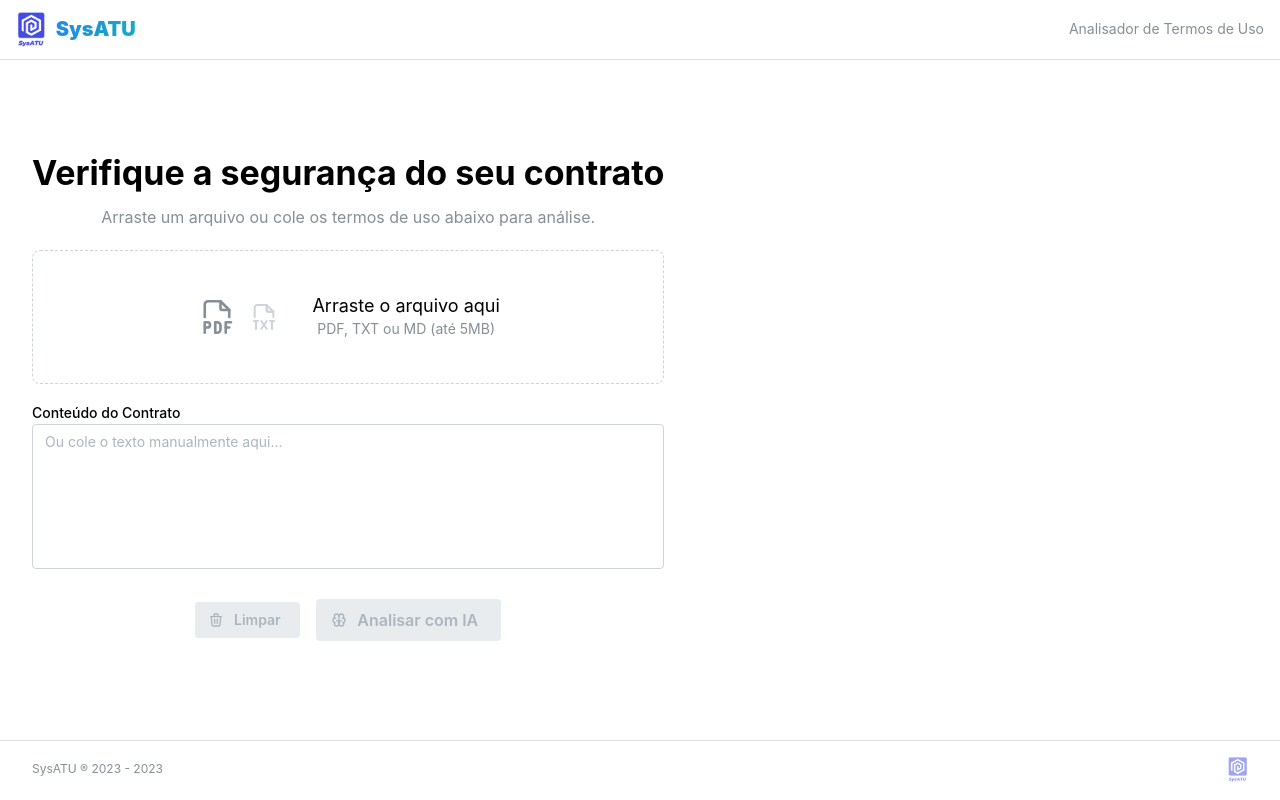
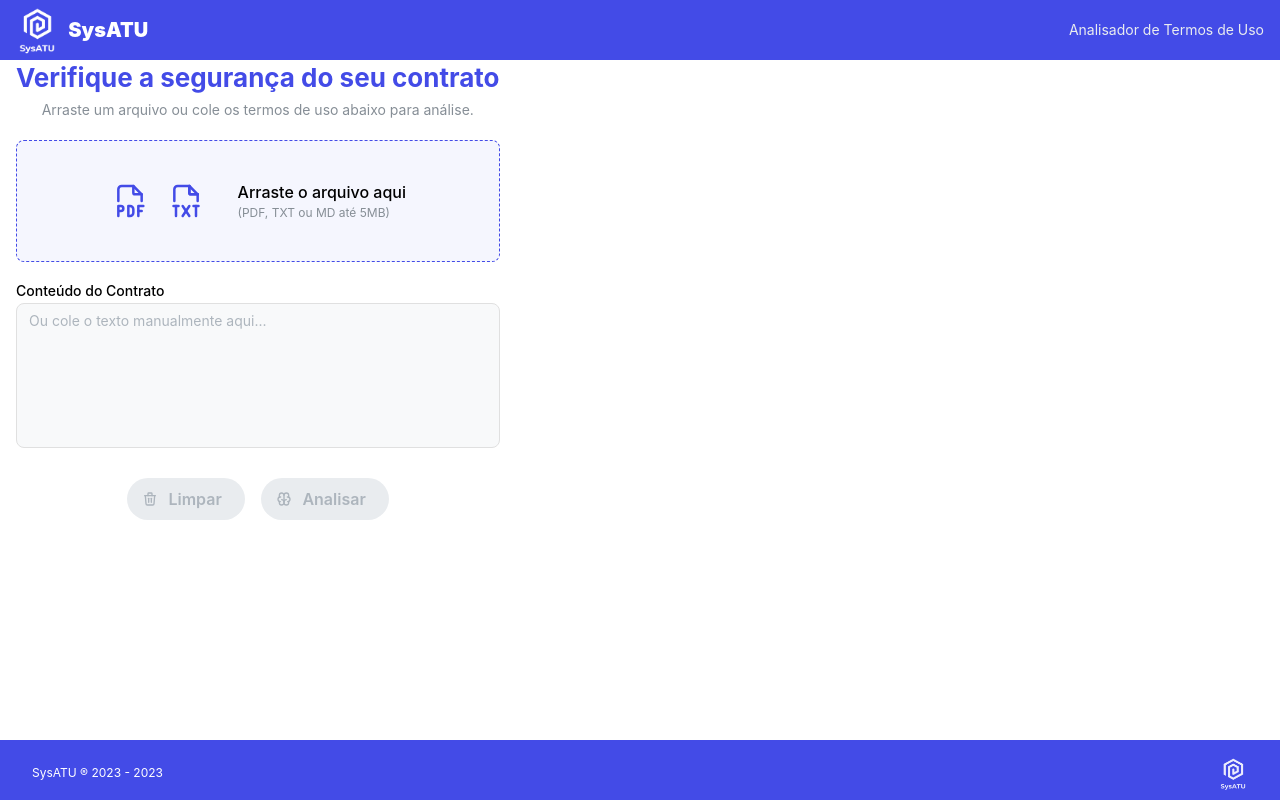
Before and after one commit to Paula-Carlech/Verificador_de_Temos_de_Uso, a React (Vite) app: page / in a window 1280 px wide. Built offline with nearby package versions, Linux system fonts and the light colour scheme.

Commit message:
style: adjust layout alignment and colors
Update the main application layout to correctly center content
vertically using Flexbox. Adjust header and footer background colors
to the primary blue and ensure text and logos are white for better
contrast.

```diff
--- a/src/App.jsx
+++ b/src/App.jsx
@@ -9,7 +9,7 @@ import MainContent from "./components/MainContent";
 export default function App() {
   return (
     <MantineProvider>
-      <AppShell header={{ height: 60 }} footer={{ height: 60 }} padding="md">
+      <AppShell header={{ height: 60 }} footer={{ height: 60 }} padding="0">
         <Header />
 
         <AppShell.Main>
--- a/src/components/Layout/Footer.jsx
+++ b/src/components/Layout/Footer.jsx
@@ -2,21 +2,22 @@ import { AppShell, Container, Text, Group, Image } from "@mantine/core";
 
 export default function Footer() {
   const currentYear = new Date().getFullYear();
+  const PRIMARY_COL = "#434be7";
 
   return (
-    <AppShell.Footer p="md">
+    <AppShell.Footer p="md" bg={PRIMARY_COL} withBorder={false}>
       <Container fluid>
         <Group justify="space-between">
-          <Text size="xs" c="dimmed">
+          <Text size="xs" c="white">
             SysATU ® 2023 - {currentYear}
           </Text>
 
           <Image
-            src="/SysATU.png"
-            h={25}
+            src="/SysATU-White.png"
+            h={35}
             w="auto"
             fit="contain"
-            opacity={0.5}
+            style={{ opacity: 0.9 }}
             alt="Logo SysATU Footer"
           />
         </Group>
--- a/src/components/Layout/Header.jsx
+++ b/src/components/Layout/Header.jsx
@@ -1,29 +1,27 @@
 import { AppShell, Group, Text, Container, Image } from "@mantine/core";
 
 export default function Header() {
+  const PRIMARY_COL = "#434be7";
+
   return (
-    <AppShell.Header>
+    <AppShell.Header bg={PRIMARY_COL} withBorder={false}>
       <Container fluid h="100%" px="md">
         <Group justify="space-between" h="100%">
           <Group gap="xs">
             <Image
-              src="/SysATU.png"
-              h={35}
+              src="/SysATU-White.png"
+              h={50}
               w="auto"
               fit="contain"
               alt="Logo SysATU"
             />
-            <Text
-              size="xl"
-              fw={900}
-              variant="gradient"
-              gradient={{ from: "blue", to: "cyan", deg: 90 }}
-            >
+
+            <Text size="xl" fw={900} c="white">
               SysATU
             </Text>
           </Group>
 
-          <Text size="sm" c="dimmed" visibleFrom="xs">
+          <Text size="sm" c="gray.2" visibleFrom="xs">
             Analisador de Termos de Uso
           </Text>
         </Group>
--- a/src/components/MainContent.jsx
+++ b/src/components/MainContent.jsx
@@ -12,7 +12,6 @@ import {
   Badge,
   rem,
   Stack,
-  Center,
 } from "@mantine/core";
 import { Dropzone, MIME_TYPES } from "@mantine/dropzone";
 import {
@@ -26,11 +25,10 @@ import {
 } from "@tabler/icons-react";
 import * as pdfjsLib from "pdfjs-dist";
 
-// Configure PDF.js worker
-// We use a CDN to avoid complex Vite configuration issues with the worker file
 pdfjsLib.GlobalWorkerOptions.workerSrc = `//unpkg.com/pdfjs-dist@${pdfjsLib.version}/build/pdf.worker.min.mjs`;
 
-// Sub-component for results
+const PRIMARY_COL = "#434be7";
+
 const AIAnalysisResult = ({ analysis }) => {
   if (!analysis) return null;
 
@@ -69,20 +67,17 @@ export default function MainContent() {
   const [loading, setLoading] = useState(false);
   const [result, setResult] = useState(null);
 
-  // Clear all data
   const handleClear = () => {
     setText("");
     setResult(null);
   };
 
-  // Extract text from PDF file
   const extractTextFromPDF = async (file) => {
     try {
       const arrayBuffer = await file.arrayBuffer();
       const pdf = await pdfjsLib.getDocument({ data: arrayBuffer }).promise;
       let fullText = "";
 
-      // Loop through all pages
       for (let i = 1; i <= pdf.numPages; i++) {
         const page = await pdf.getPage(i);
         const textContent = await page.getTextContent();
@@ -97,7 +92,6 @@ export default function MainContent() {
     }
   };
 
-  // Handle drag and drop
   const handleDrop = async (files) => {
     setLoading(true);
     const file = files[0];
@@ -120,7 +114,6 @@ export default function MainContent() {
     }
   };
 
-  // Mock AI Analysis
   const handleAnalyze = async () => {
     if (!text) return;
     setLoading(true);
@@ -137,15 +130,13 @@ export default function MainContent() {
   };
 
   return (
-    <Center mih="calc(100vh - 160px)">
-      <Container size="sm" w="100%">
+    <Container size="md" w="100%" my="auto">
       <Stack gap="lg">
-          {/* Header Title Area */}
         <div>
-            <Title order={1} ta="center" mb="xs">
+          <Title order={2} ta="center" mb={5} style={{ color: PRIMARY_COL }}>
             Verifique a segurança do seu contrato
           </Title>
-            <Text c="dimmed" ta="center">
+          <Text c="dimmed" ta="center" size="sm">
             Arraste um arquivo ou cole os termos de uso abaixo para análise.
           </Text>
         </div>
@@ -157,7 +148,6 @@ export default function MainContent() {
             overlayProps={{ radius: "sm", blur: 2 }}
           />
 
-            {/* File Dropzone */}
           <Dropzone
             onDrop={handleDrop}
             onReject={(files) => console.log("rejected files", files)}
@@ -170,12 +160,20 @@ export default function MainContent() {
             ]}
             mb="md"
             radius="md"
-              styles={{ root: { borderWidth: 1, borderStyle: "dashed" } }}
+            styles={{
+              root: {
+                borderWidth: 1,
+                borderStyle: "dashed",
+                borderColor: PRIMARY_COL,
+                backgroundColor: "rgba(67, 75, 231, 0.05)",
+                padding: "20px",
+              },
+            }}
           >
             <Group
               justify="center"
               gap="xl"
-                mih={100}
+              mih={80}
               style={{ pointerEvents: "none" }}
             >
               <Dropzone.Accept>
@@ -183,7 +181,7 @@ export default function MainContent() {
                   style={{
                     width: rem(52),
                     height: rem(52),
-                      color: "var(--mantine-color-blue-6)",
+                    color: PRIMARY_COL,
                   }}
                   stroke={1.5}
                 />
@@ -199,20 +197,21 @@ export default function MainContent() {
                 />
               </Dropzone.Reject>
               <Dropzone.Idle>
-                  <Group gap="xs">
+                <Group gap="md">
                   <IconFileTypePdf
                     style={{
-                        width: rem(42),
-                        height: rem(42),
-                        color: "var(--mantine-color-dimmed)",
+                      width: rem(40),
+                      height: rem(40),
+                      color: PRIMARY_COL,
                     }}
                     stroke={1.5}
+                    filled
                   />
                   <IconFileTypeTxt
                     style={{
-                        width: rem(32),
-                        height: rem(32),
-                        color: "var(--mantine-color-gray-4)",
+                      width: rem(40),
+                      height: rem(40),
+                      color: PRIMARY_COL,
                     }}
                     stroke={1.5}
                   />
@@ -220,55 +219,61 @@ export default function MainContent() {
               </Dropzone.Idle>
 
               <div>
-                  <Text size="lg" inline ta="center">
+                <Text size="md" inline ta="left" fw={500}>
                   Arraste o arquivo aqui
                 </Text>
-                  <Text size="sm" c="dimmed" inline mt={7} ta="center">
-                    PDF, TXT ou MD (até 5MB)
+                <Text size="xs" c="dimmed" inline mt={7} ta="left">
+                  (PDF, TXT ou MD até 5MB)
                 </Text>
               </div>
             </Group>
           </Dropzone>
 
-            {/* Manual Text Input */}
           <Textarea
             placeholder="Ou cole o texto manualmente aqui..."
             label="Conteúdo do Contrato"
             autosize
             minRows={6}
             maxRows={12}
+            radius="md"
             value={text}
             onChange={(event) => setText(event.currentTarget.value)}
+            styles={{
+              input: {
+                borderColor: "#e0e0e0",
+                backgroundColor: "#f8f9fa",
+              },
+            }}
           />
         </div>
 
-          {/* Action Buttons */}
         <Group justify="center" mt="xs">
           <Button
-              variant="subtle"
-              color="gray"
+            radius="xl"
+            color={PRIMARY_COL}
             onClick={handleClear}
             leftSection={<IconTrash size={16} />}
             disabled={!text}
+            size="md"
           >
             Limpar
           </Button>
 
           <Button
+            radius="xl"
+            color={PRIMARY_COL}
             onClick={handleAnalyze}
             leftSection={<IconBrain size={16} />}
             disabled={!text}
             loading={loading}
             size="md"
           >
-              Analisar com IA
+            Analisar
           </Button>
         </Group>
 
-          {/* Results Component */}
         <AIAnalysisResult analysis={result} />
       </Stack>
     </Container>
-    </Center>
   );
 }
```
Also changed, not shown: public/SysATU-White.png (added), public/image.png (added). Lines whose indentation alone changed are shown as unchanged.
